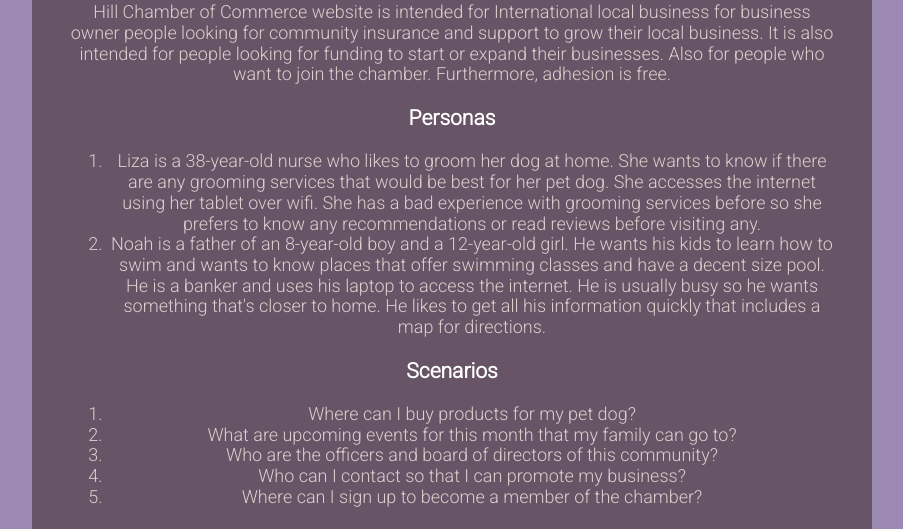
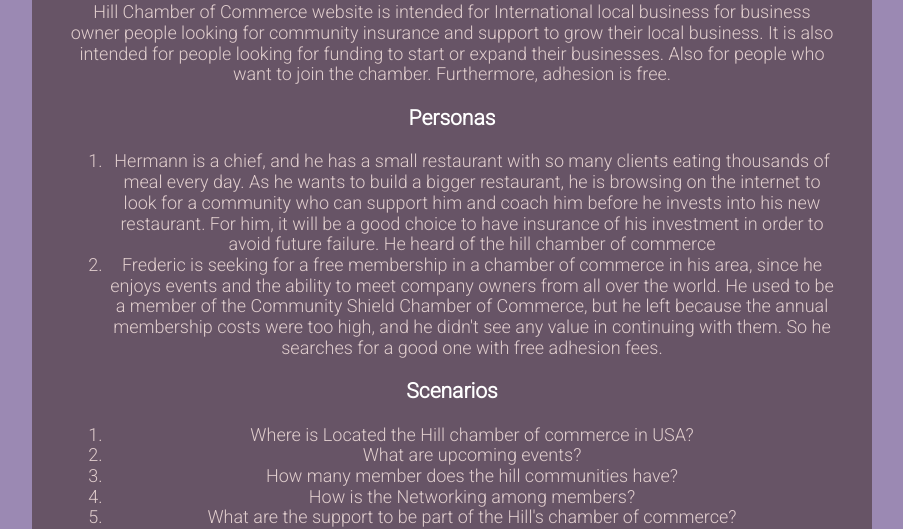
Before and after one commit to Jhermk/wdd_230, a plain HTML site: page lesson3/target-audience.html in a window 1280 px wide. Shown: the part 444-973 px from the top of the page, without its empty margins (188-1091 px from the left). Drawn offline with Linux system fonts and the light colour scheme.

Commit message:
Update target-audience.html

```diff
--- a/lesson3/target-audience.html
+++ b/lesson3/target-audience.html
@@ -47,26 +47,25 @@
         <h3>Personas</h3>
         <ol>
             <li>
-                Liza is a 38-year-old nurse who likes to groom her dog at home. She wants to know if there are any
-                grooming services that would be best for her pet dog. She accesses the internet using her tablet over
-                wifi. She has a bad experience with grooming services before so she prefers to know any recommendations
-                or read reviews before visiting any.
+               Hermann is a chief, and he has a small restaurant with so many clients eating thousands of meal every day. As he wants to build a bigger
+               restaurant, he is browsing on the internet to look for a community who can support him and coach him before he invests into his new restaurant.
+               For him, it will be a good choice to have insurance of his investment in order to avoid future failure. He heard of the hill chamber of commerce
             </li>
 
             <li>
-                Noah is a father of an 8-year-old boy and a 12-year-old girl. He wants his kids to learn how to swim and
-                wants to know places that offer swimming classes and have a decent size pool. He is a banker and uses
-                his laptop to access the internet. He is usually busy so he wants something that's closer to home. He
-                likes to get all his information quickly that includes a map for directions.
+                Frederic is seeking for a free membership in a chamber of commerce in his area, since he enjoys events and the ability to meet company
+                owners from all over the world. He used to be a member of the Community Shield Chamber of Commerce, but he left because the annual
+                membership costs were too high, and he didn't see any value in continuing with them. So he searches for a good one with free adhesion fees.
+
             </li>
         </ol>
         <h3>Scenarios</h3>
         <ol>
-            <li>Where can I buy products for my pet dog?</li>
-            <li>What are upcoming events for this month that my family can go to?</li>
-            <li>Who are the officers and board of directors of this community? </li>
-            <li>Who can I contact so that I can promote my business?</li>
-            <li>Where can I sign up to become a member of the chamber?</li>
+            <li>Where is Located the Hill chamber of commerce in USA?</li>
+            <li>What are upcoming events?</li>
+            <li>How many member does the hill communities have?</li>
+            <li>How is the Networking among members?</li>
+            <li>What are the support to be part of the Hill's chamber of commerce?</li>
         </ol>
 
     </main>
```
